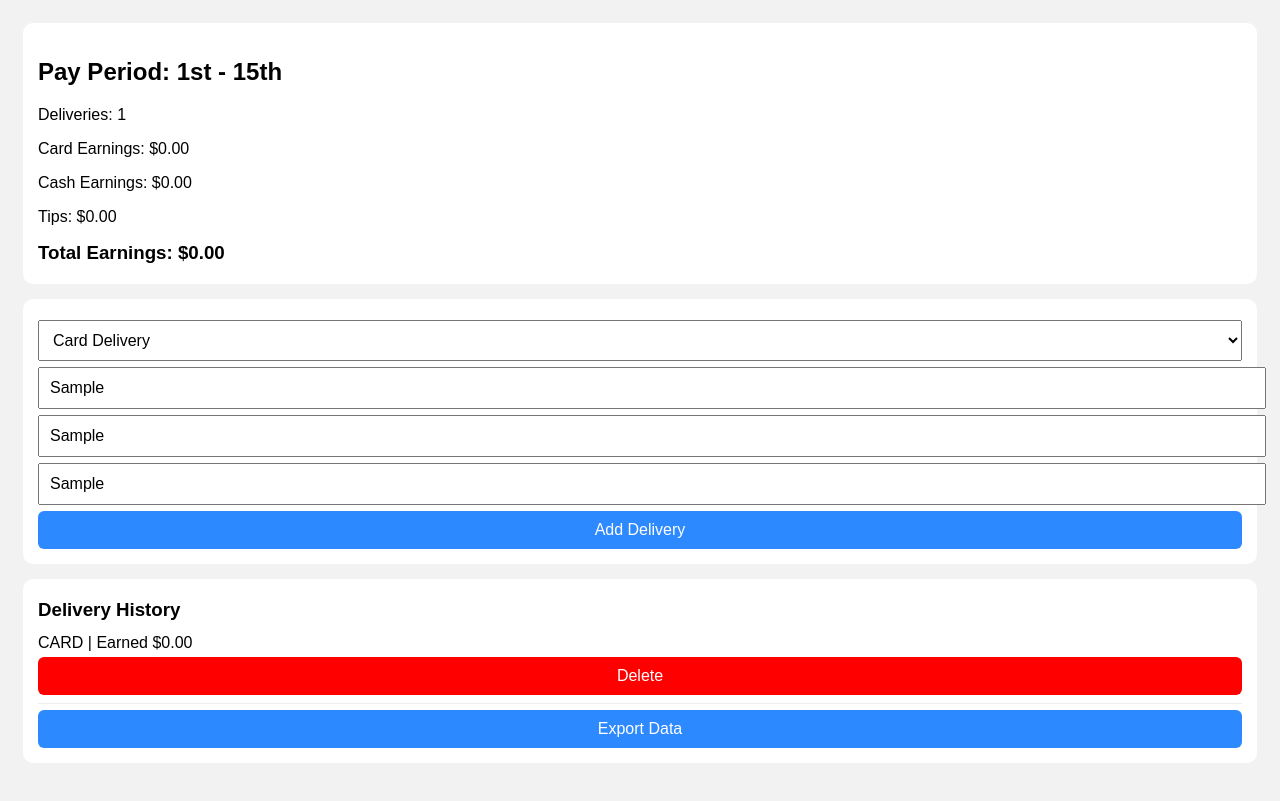
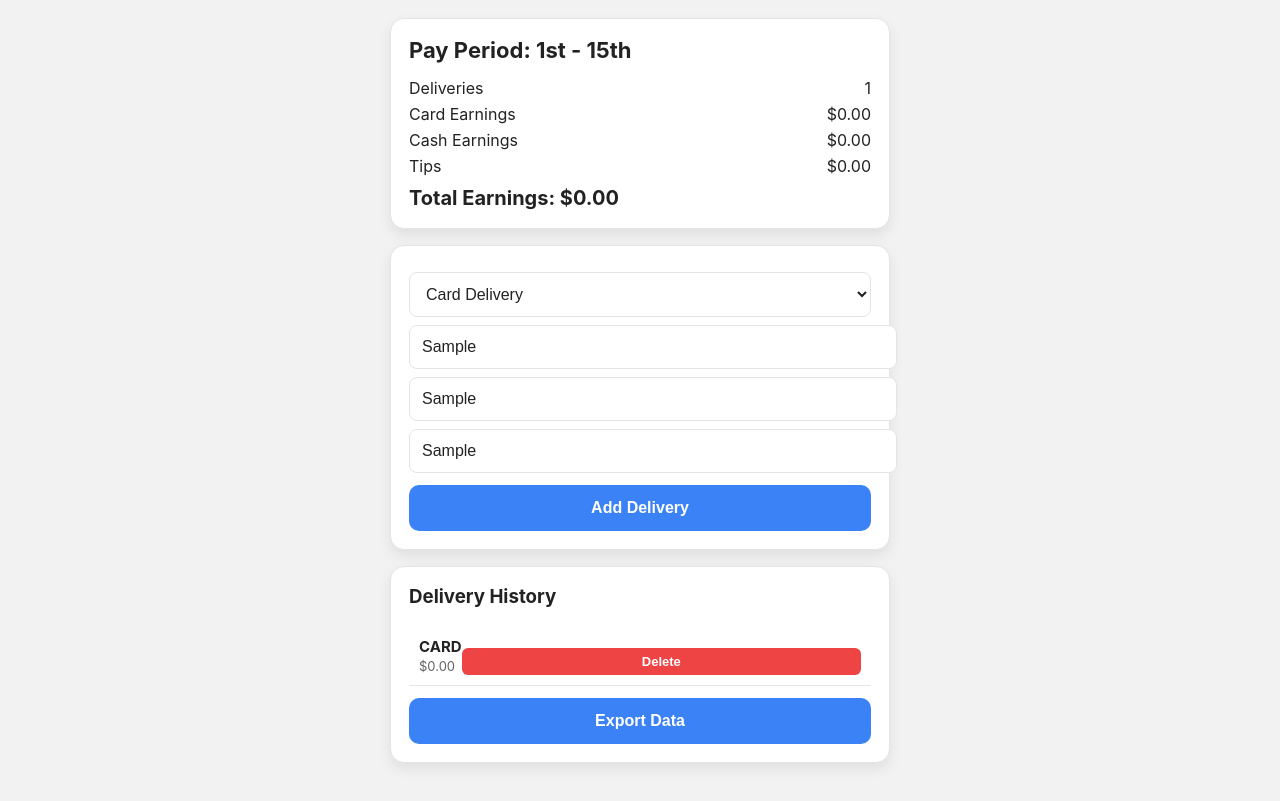
Before and after one commit to ryanmckiecapital/delivery-calculator, a plain HTML site: page index.html in a window 1280 px wide. Both pictures are taken after typing "Sample", "Sample", "Sample" into the empty fields and a click on the button "Add Delivery". Drawn offline with Linux system fonts and the light colour scheme.

Commit message:
Refactor HTML and CSS for improved structure

```diff
--- a/index.html
+++ b/index.html
@@ -2,63 +2,145 @@
 <html>
 <head>
 <meta name="viewport" content="width=device-width, initial-scale=1">
+
 <title>Delivery Earnings</title>
 
 <style>
+
+:root{
+--bg:#f2f2f2;
+--card:#ffffff;
+--text:#222;
+--accent:#3b82f6;
+--border:#e4e4e4;
+}
+
+@media (prefers-color-scheme: dark){
+
+:root{
+--bg:#121212;
+--card:#1e1e1e;
+--text:#f5f5f5;
+--accent:#4f9cff;
+--border:#333;
+}
+
+}
+
 body{
-font-family:Arial;
-background:#f2f2f2;
-padding:15px;
+margin:0;
+font-family:-apple-system,BlinkMacSystemFont,Segoe UI,Roboto;
+background:var(--bg);
+color:var(--text);
+padding:18px;
+}
+
+.container{
+max-width:500px;
+margin:auto;
 }
 
 .card{
-background:white;
-padding:15px;
-border-radius:10px;
-margin-bottom:15px;
+background:var(--card);
+border-radius:14px;
+padding:18px;
+margin-bottom:16px;
+box-shadow:0 6px 14px rgba(0,0,0,0.08);
+border:1px solid var(--border);
 }
 
-input,select,button{
-width:100%;
-padding:10px;
-margin-top:6px;
+h1{
+font-size:22px;
+margin-top:0;
+}
+
+h3{
+margin-top:0;
+}
+
+.stat{
+display:flex;
+justify-content:space-between;
+margin:6px 0;
 font-size:16px;
 }
 
+.total{
+font-size:20px;
+font-weight:bold;
+margin-top:10px;
+}
+
+input,select{
+
+width:100%;
+padding:12px;
+margin-top:8px;
+border-radius:8px;
+border:1px solid var(--border);
+font-size:16px;
+background:var(--card);
+color:var(--text);
+
+}
+
 button{
-background:#2d89ff;
+
+width:100%;
+margin-top:12px;
+padding:14px;
+font-size:16px;
+border:none;
+border-radius:10px;
+background:var(--accent);
 color:white;
-border:none;
+font-weight:600;
+
+}
+
+button:active{
+transform:scale(.98);
+}
+
+.delivery{
+padding:10px;
+border-bottom:1px solid var(--border);
+display:flex;
+justify-content:space-between;
+align-items:center;
+font-size:15px;
+}
+
+.delete{
+background:#ef4444;
+padding:6px 10px;
+font-size:13px;
 border-radius:6px;
 }
 
-.delete{
-background:red;
-margin-top:5px;
+.small{
+font-size:13px;
+opacity:.7;
 }
 
-.delivery{
-border-bottom:1px solid #eee;
-padding:8px 0;
-}
-
-h3{
-margin:5px 0;
-}
 </style>
 </head>
 
 <body>
 
+<div class="container">
+
 <div class="card">
-<h2 id="period"></h2>
 
-<p>Deliveries: <span id="deliveries">0</span></p>
-<p>Card Earnings: $<span id="cardTotal">0</span></p>
-<p>Cash Earnings: $<span id="cashTotal">0</span></p>
-<p>Tips: $<span id="tipsTotal">0</span></p>
+<h1 id="period"></h1>
 
-<h3>Total Earnings: $<span id="grandTotal">0</span></h3>
+<div class="stat"><span>Deliveries</span><span id="deliveries">0</span></div>
+<div class="stat"><span>Card Earnings</span><span>$<span id="cardTotal">0</span></span></div>
+<div class="stat"><span>Cash Earnings</span><span>$<span id="cashTotal">0</span></span></div>
+<div class="stat"><span>Tips</span><span>$<span id="tipsTotal">0</span></span></div>
+
+<div class="total">Total Earnings: $<span id="grandTotal">0</span></div>
+
 </div>
 
 <div class="card">
@@ -88,16 +170,18 @@ margin:5px 0;
 
 </div>
 
+</div>
+
 <script>
 
 let deliveries = JSON.parse(localStorage.getItem("deliveries")) || []
 
 function payPeriod(){
 
-let today = new Date()
-let day = today.getDate()
+let today=new Date()
+let day=today.getDate()
 
-if(day <= 15){
+if(day<=15){
 return "Pay Period: 1st - 15th"
 }else{
 return "Pay Period: 16th - End"
@@ -105,10 +189,12 @@ return "Pay Period: 16th - End"
 
 }
 
-document.getElementById("period").innerText = payPeriod()
+document.getElementById("period").innerText=payPeriod()
 
 function save(){
+
 localStorage.setItem("deliveries",JSON.stringify(deliveries))
+
 }
 
 function addDelivery(){
@@ -121,7 +207,7 @@ let service=parseFloat(document.getElementById("serviceFee").value)||0
 let companyCut=fee*0.20
 let earning=(fee-companyCut)+tip
 
-if(type=="cash"){
+if(type==="cash"){
 earning-=service
 }
 
@@ -154,7 +240,7 @@ history.innerHTML=""
 
 deliveries.forEach((d,i)=>{
 
-if(d.type=="card"){
+if(d.type==="card"){
 cardTotal+=d.earning
 }else{
 cashTotal+=d.earning
@@ -164,8 +250,13 @@ tipsTotal+=d.tip
 
 history.innerHTML+=`
 <div class="delivery">
-${d.type.toUpperCase()} | Earned $${d.earning.toFixed(2)}
+<div>
+<strong>${d.type.toUpperCase()}</strong><br>
+<span class="small">$${d.earning.toFixed(2)}</span>
+</div>
+
 <button class="delete" onclick="deleteDelivery(${i})">Delete</button>
+
 </div>
 `
 
@@ -187,7 +278,7 @@ let text=JSON.stringify(deliveries,null,2)
 
 navigator.clipboard.writeText(text)
 
-alert("Data copied to clipboard")
+alert("Data copied")
 
 }
 
```
